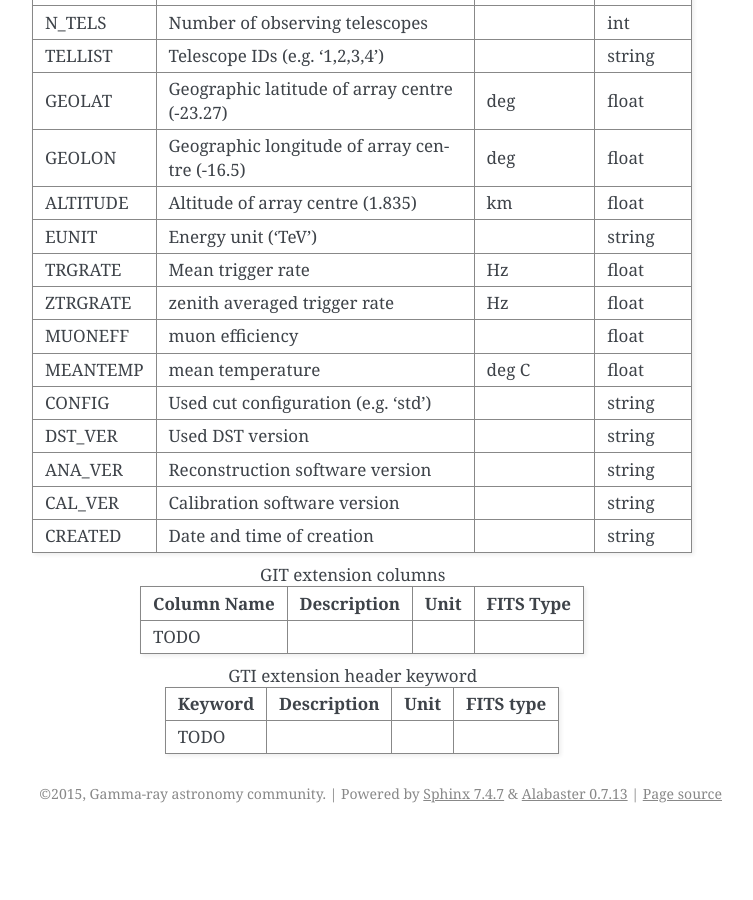
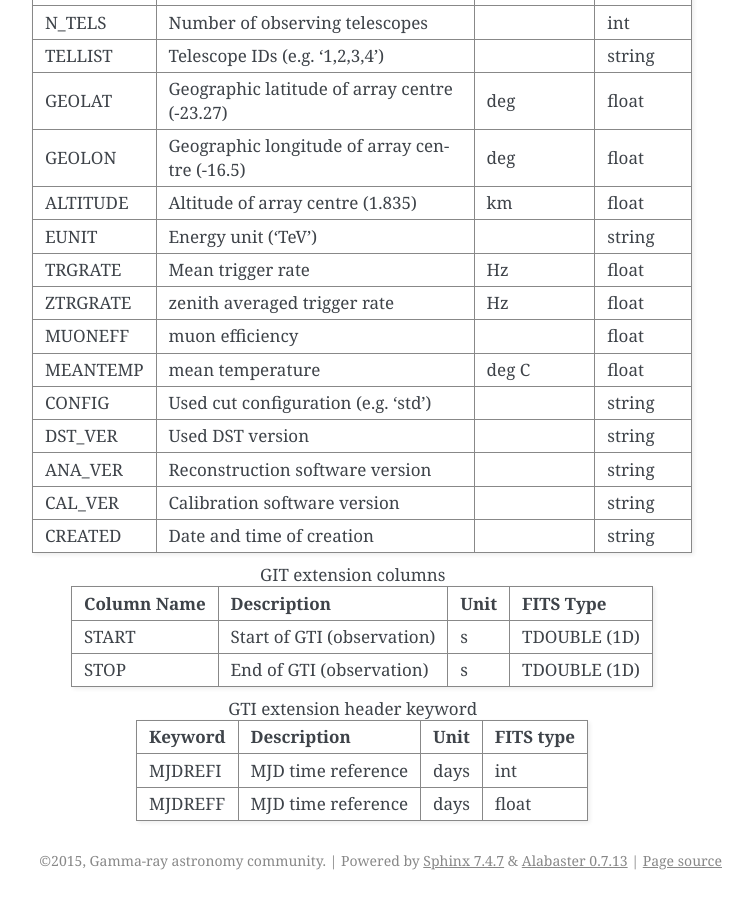
Before and after one commit to open-gamma-ray-astro/gamma-astro-data-formats, a Sphinx documentation site: the page built from source/events/index.rst, in a window 1280 px wide and 900 px high, scrolled down 2949 px. Shown: the whole window, without its empty margins (388-1141 px from the left). Built offline with Sphinx 7.4.7, drawn with Linux system fonts in a browser that asks for light colours; before the commit the page ends 3782 px from its top, so only the background shows below that; some of the changed text lies outside the part shown.

Commit message:
event list spec

```diff
--- a/source/events/index.rst
+++ b/source/events/index.rst
@@ -56,6 +56,9 @@ Reference Tables
     HIL_MSL        Mean scaled length                              TFLOAT (1E)
     HIL_MSL_ERR    Mean scaled length error                        TFLOAT (1E)
     =============  ============================== ============    =============
+
+
+
 
 .. _tab_2:
 
@@ -122,7 +125,8 @@ Reference Tables
     =============  ============================== ============    =============
     Column Name    Description                     Unit            FITS Type
     =============  ============================== ============    =============
-    TODO
+      START            Start of GTI (observation)   s               TDOUBLE (1D)
+      STOP             End of GTI (observation)     s               TDOUBLE (1D)
     =============  ============================== ============    =============
 
 
@@ -130,8 +134,9 @@ Reference Tables
 
 .. table:: GTI extension header keyword
 
-    ==============  ================================================    =================    ======================
-      Keyword         Description                                         Unit                  FITS type
-    ==============  ================================================    =================    ======================
-    TODO
-    ==============  ================================================    =================    ======================
+    ==============  =========================    =================    ======================
+      Keyword         Description                    Unit                  FITS type
+    ==============  =========================    =================    ======================
+	   MJDREFI      MJD time reference            days                  int
+	   MJDREFF      MJD time reference            days                  float
+    ==============  =========================    =================    ======================
```
Also changed, not shown: other parts of source/events/index.rst (+1 -1 lines).
